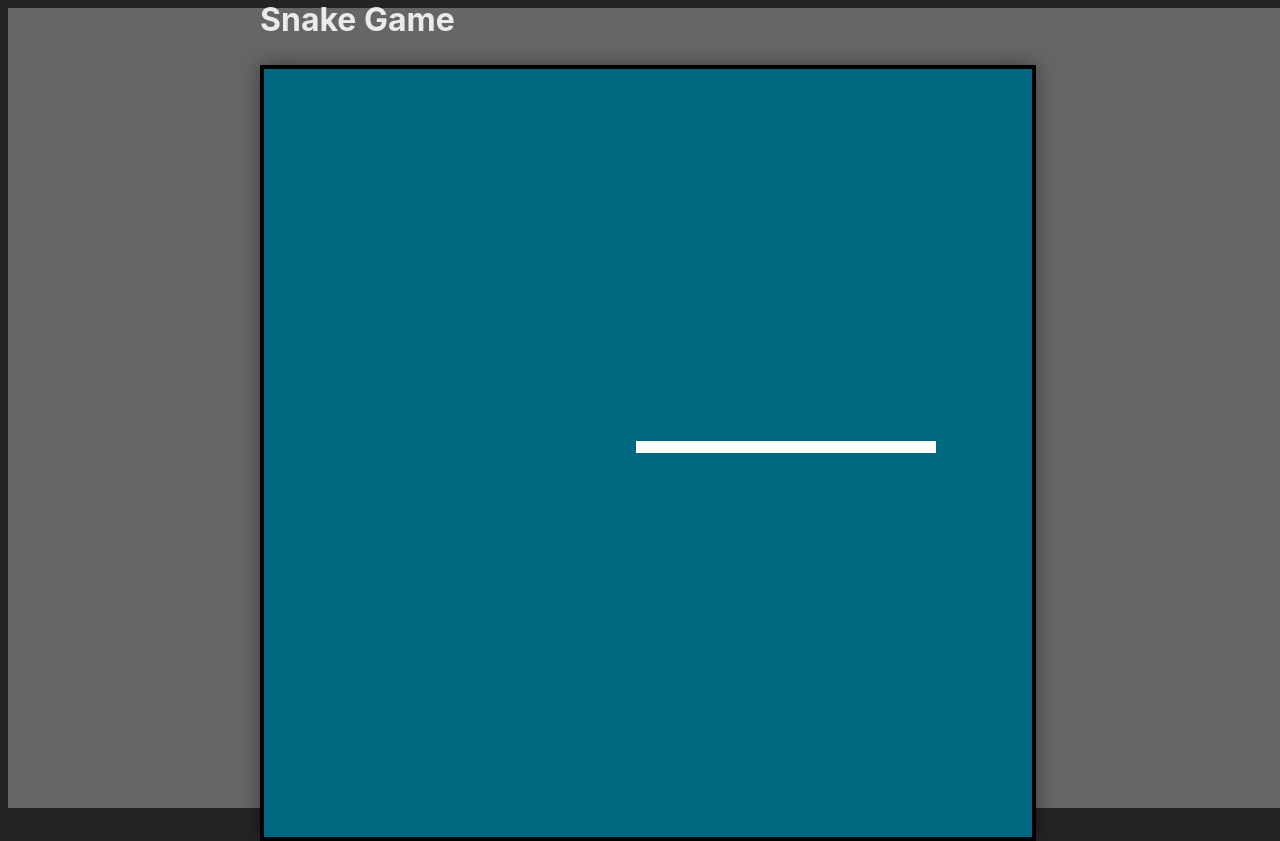
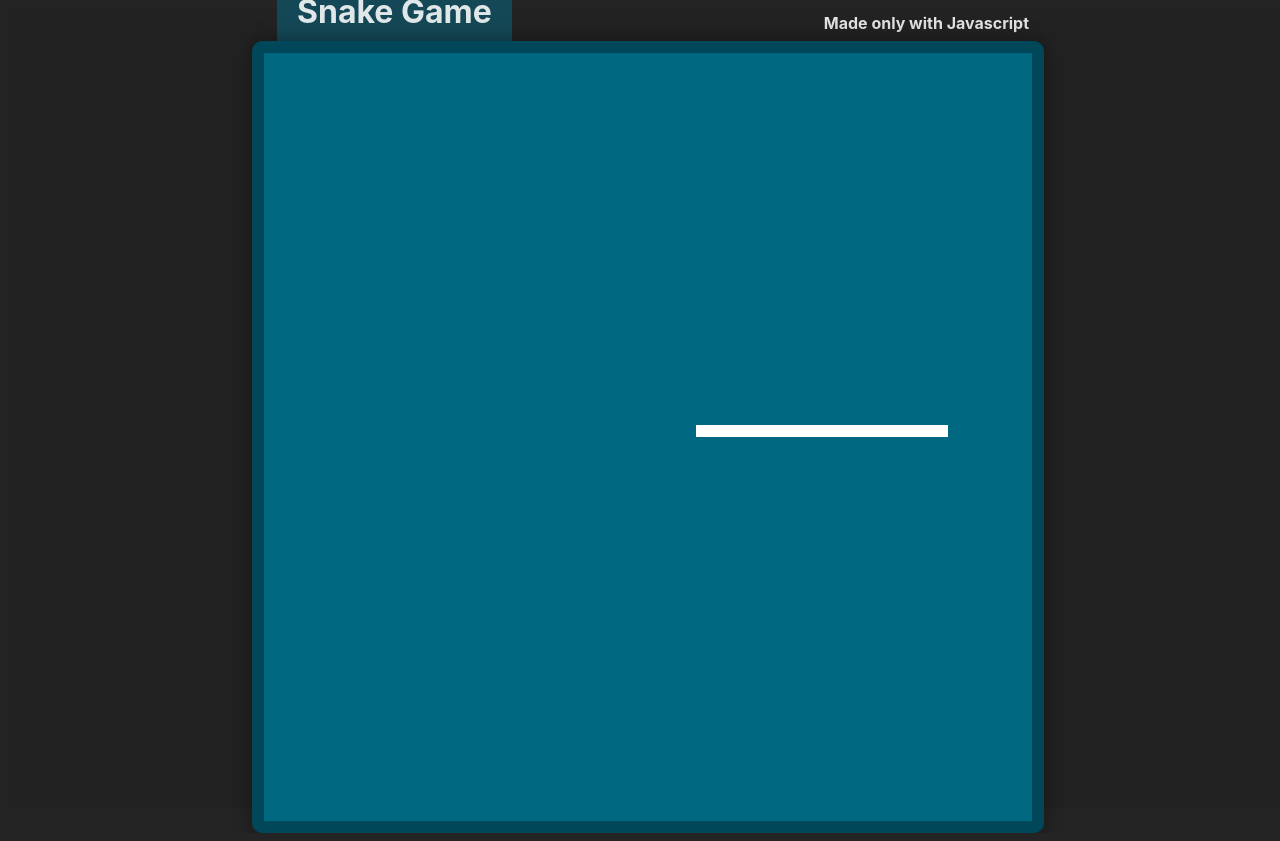
Before and after one commit to pauloconde/snake, a plain HTML site: page index.html in a window 1280 px wide. Drawn offline with Linux system fonts and the light colour scheme.

Commit message:
Better styles

```diff
--- a/index.html
+++ b/index.html
@@ -18,7 +18,7 @@
     }
 
     body {
-      background-color: #666;
+      background-color: #222;
       display: grid;
       place-content: center;
       width: 100vw;
@@ -26,20 +26,54 @@
     }
 
     canvas {
-      border: 4px solid #000;
+      border: 12px solid #004859;
       background-color: #006880;
       margin: 0 auto;
       display: block;
       box-shadow: 0px 0px 20px 0px rgba(0, 0, 0, 0.4);
+      border-radius: 10px;
     }
+
+    h1 {
+      padding: 0;
+      margin: 0;
+    }
+
+    .box {
+      margin: 0;
+      display: flex;
+      flex-direction: row;
+      flex-wrap: wrap;
+      justify-content: space-between;
+    }
+
+    .box>div:first-child {
+      background-color: rgb(20, 72, 86);
+      padding: 20px;
+      padding-top: 5px;
+      padding-bottom: 5px;
+      border-top-left-radius: 10px;
+      border-top-right-radius: 10px;
+      margin-left: 25px;
+    }
+
+    .box>div:nth-child(2) {
+      align-self:flex-end ;
+      padding-right: 15px;
+      margin-bottom: -15px;
+    }
+
   </style>
 </head>
 
 <body>
-  <div id="app">
-    <h1>Snake Game</h1>
-    <canvas></canvas>
+  <div class="box">
+    <div>
+      <h1>Snake Game</h1>
+    </div>
+    <div><h4>Made only with Javascript</h4></div>
   </div>
+  <canvas></canvas>
   <script type="module" src="/main.js"></script>
 </body>
 
--- a/main.js
+++ b/main.js
@@ -1,6 +1,9 @@
 const BLOCK_SIZE = 12;
 const BOARD_WIDTH = 64;
 const BOARD_HEIGHT = 64;
+
+// speed
+const FPS = 5;
 
 const canvas = document.querySelector("canvas");
 const context = canvas.getContext("2d");
@@ -9,8 +12,6 @@ canvas.width = BLOCK_SIZE * BOARD_WIDTH;
 canvas.height = BLOCK_SIZE * BOARD_HEIGHT;
 
 context.scale(BLOCK_SIZE, BLOCK_SIZE);
-
-console.log(canvas);
 
 const DIRECTIONS = {
   UP: {
@@ -78,20 +79,46 @@ function drawMeal() {}
 
 function checkCollisions() {
   //Border collisions
-  if (snake.body[0].x > BOARD_WIDTH || snake.body[0].x < 0) {
+  if (
+    snake.body[0].x >= BOARD_WIDTH ||
+    snake.body[0].x <= -1
+  ) {
     return true;
-  } else if (snake.body[0].y > BOARD_HEIGHT || snake.body[0].y < 0) {
+  } else if (
+    snake.body[0].y >= BOARD_HEIGHT ||
+    snake.body[0].y <= -1
+  ) {
     return true;
-  } else return false;
+  }
+
+  const _withoutHead = [].concat(snake.body);
+  const _head = _withoutHead.shift();
+
+  let _collision = false;
+
+  _withoutHead.forEach(({ x, y }) => {
+    if (x === _head.x && y === _head.y) {
+      _collision = true;
+      snake.init();
+    }
+  });
+
+  //console.log(_collision)
+  return _collision;
 }
-// speed
-const fps = 5;
+
+function gameOver() {
+  snake.init();
+  temp = 0;
+}
 
 let msPrev = window.performance.now();
 let msFPSPrev = window.performance.now() + 1000;
-const msPerFrame = 1000 / fps;
+const msPerFrame = 1000 / FPS;
 let frames = 0;
-let framesPerSec = fps;
+let framesPerSec = FPS;
+
+let temp = 0;
 
 function game() {
   //regresh rate
@@ -113,16 +140,22 @@ function game() {
     frames = 0;
   }
 
+
+
   //game
   cleanCanvas();
+
+  if (temp < 20) {
+    snake.grow();
+  } else {
+    snake.move();
+  }
+  temp++;
   snake.draw();
-  snake.grow();
-
-  console.log(checkCollisions());
 
   if (checkCollisions()) {
     //restart game
-    snake.init();
+    gameOver();
   }
 }
 
```
